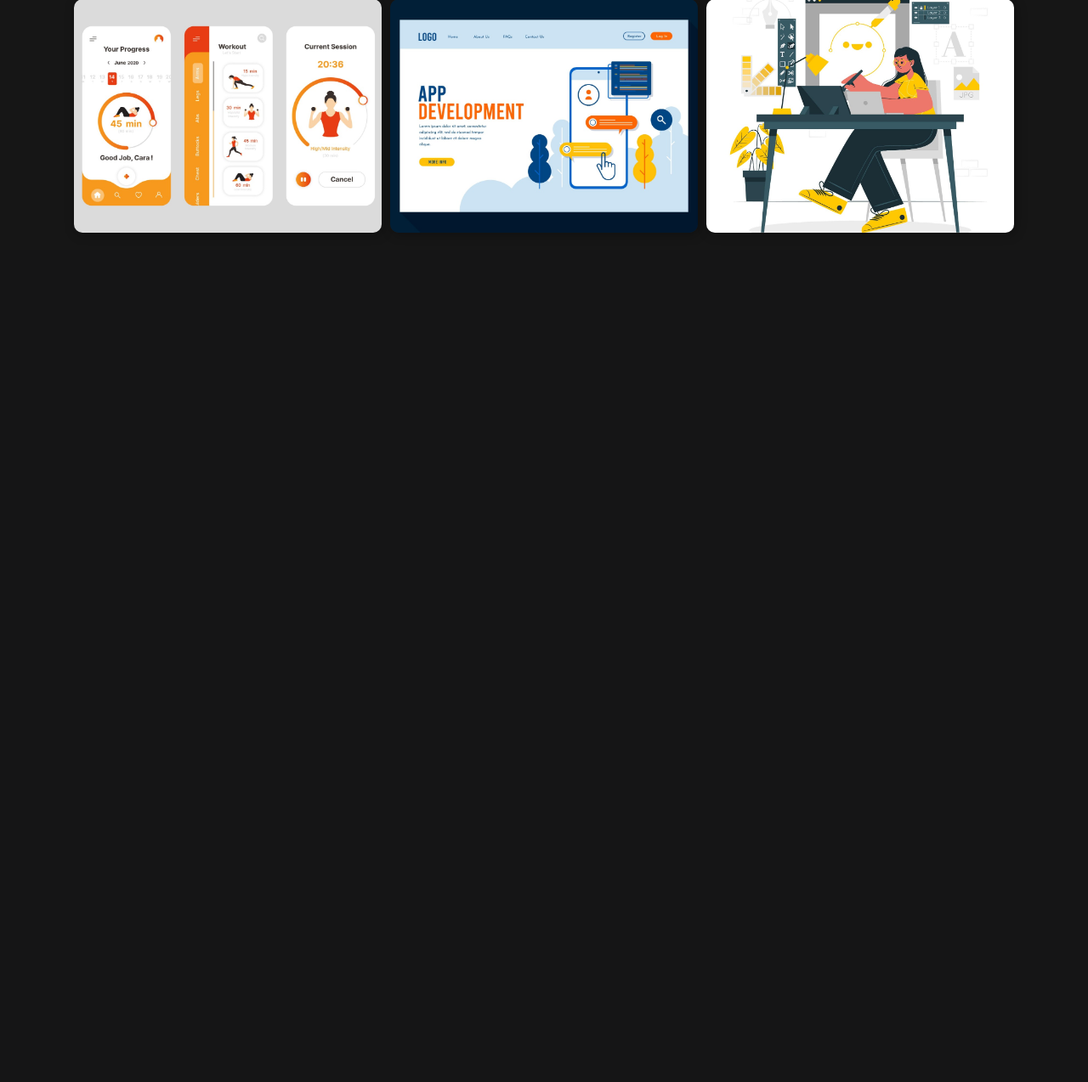
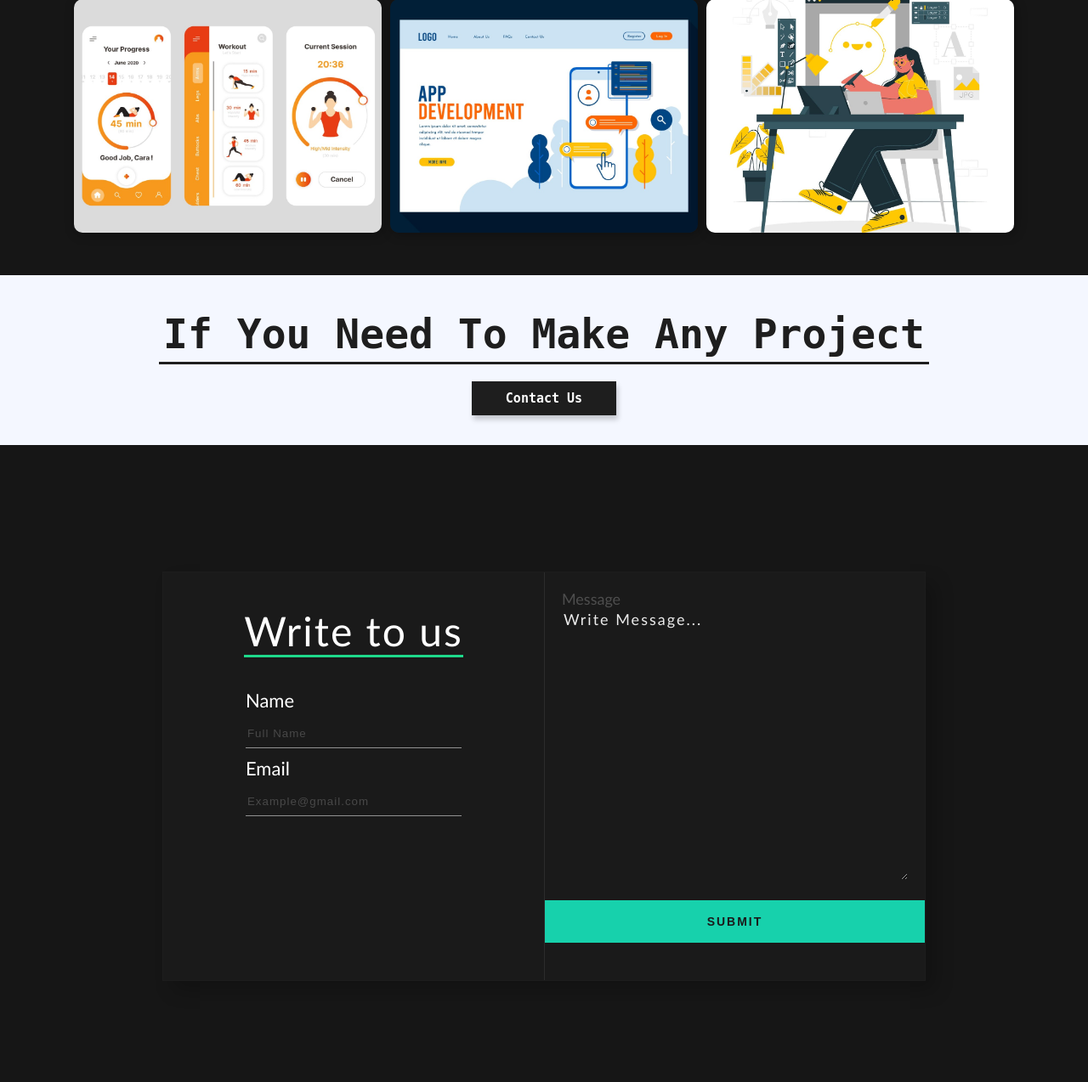
Before and after one commit to hasib457/WebProject, a PHP site: page / in a window 1280 px wide. Shown: the part 2044-3318 px from the top of the page at 85% size. Before the commit the page ends 2318 px from the top, so only its background shows below. Run offline with PHP 8.4, Linux system fonts and the light colour scheme.

Commit message:
add contact section

```diff
--- a/css/style.css
+++ b/css/style.css
@@ -365,3 +365,177 @@ nav{
     background-color: #FFFFFF;
     transition: all ease 0.3s;
 }
+
+#contact-btn{
+	width: 100%;
+	display: flex;
+	flex-direction: column;
+	justify-content:center;
+	align-items: center;
+	height: 200px;
+	background-color: #F4F7FF;
+	margin: 30px 0px;
+}
+.c-b-heading{
+	font-size: 3rem;
+	color:#1E1E1E;
+	font-family: monospace;
+	margin: 10px;
+	padding: 5px;
+	border-bottom: 3px solid #1E1E1E;
+
+}
+#contact-btn button{
+	color:#FFFFFF;
+	font-size: 15px;
+	font-family: monospace;
+    font-weight: bold;
+	width:170px;
+	height: 40px;
+	margin: 10px;
+	background-color: #1E1E1E;
+	border: none;
+	outline: none;
+	box-shadow: 2px 5px 6px rgba(0,0,0,0.2);
+}
+#contact-btn button:hover{
+	background-color: #17d1ac;
+	color:#000000;
+	transition: all ease 1s;
+	font-weight: bold;
+}
+
+#contact-form{
+	width: 100%;
+	height: 90vh;
+	display: flex;
+	justify-content: center;
+	align-items: center;
+
+}
+
+#contact-form form{
+	display: flex;
+	width: 70%;
+	height: 60vh;
+	background-color: #1A1A1A;
+	box-shadow: 12px 12px 20px rgba(0,0,0,0.2);
+	border: 1px solid rgba(255,255,255,0.01)
+}
+
+.contact-left{
+	width: 60%;
+	height: 100%;
+	display: flex;
+	flex-direction: column;
+	align-items: center;
+}
+
+.contact-right{
+	width: 60%;
+	height: 100%;
+	box-sizing: border-box;
+	display: flex;
+	flex-direction: column;
+	border-left: 1px solid rgba(255,255,255,0.08);
+}
+
+.contact-right button{
+	width: 100%;
+	height: 50px;
+	background-color: #17d1ac;
+	font-weight: bold;
+	outline: none;
+	border: none;
+	margin: 0px;
+	color:#1B1B1B;
+	font-size: 14px;
+	text-transform: uppercase;
+	letter-spacing: 2px;
+
+}
+
+.contact-right button:hover{
+	background-color: limegreen;
+	color:#000000;
+	transition: all ease 1s;
+	font-weight: bold;
+}
+
+.c-l-heading{
+	font-family: calibri;
+	color:#FFFFFF;
+	font-size: 3rem;
+	letter-spacing: 2px;
+	font-weight: 400;
+
+}
+
+.f-name,.f-email{
+	display: flex;
+	flex-direction: column;
+	font-family: calibri;
+
+}
+
+.f-name font,.f-email font{
+	color:white;
+	font-size: 22px;
+}
+
+.f-name input,.f-email input{
+	height: 30px;
+	width:250px;
+	border: none;
+	outline: none;
+	background-color:transparent;
+	border-bottom: 1px solid #929292;
+	color:#FFFFFF;
+	margin: 10px 0px;
+}
+
+.f-email input::placeholder,
+.f-name input::placeholder{
+	opacity: 0.5;
+	letter-spacing: 1px;
+}
+
+
+.f-name input:focus{
+	border-bottom: 1px solid #17d1ac;
+	transition: all ease 0.5s;
+}
+
+.message font{
+	font-size: 18px;
+	color:#4E4E4E;
+	font-family: calibri;
+
+}
+
+.message{
+	margin: 20px;
+}
+
+.contact-right textarea{
+	width: 100% !important;
+	height: 320px !important;
+	border: none;
+	outline: none;
+	background-color:transparent;
+	box-sizing: border-box;
+	color:#EBEBEB;
+	font-size: 16px;
+}
+
+.contact-right textarea::placeholder{
+	color:#EBEBEB;
+	font-size: 18px;
+	letter-spacing: 2px;
+	font-family: calibri;
+}
+
+.contact-right button:active{
+	transform: scale(1.04);
+	transition: all ease 0.1s;
+}
--- a/index.html
+++ b/index.html
@@ -20,7 +20,7 @@
             <li><a href="#about">About</a></li>
             <li><a href="#">Services</a></li>
             <li><a href="#">Portifolio</a></li>
-            <li><a href="#">Contact</a></li>
+            <li><a href="#contact-btn">Contact</a></li>
         </ul>
 
     </nav>
@@ -30,7 +30,7 @@
       <p>Hello</p>
       <h1>I'm <font color="#17d1ac"> Mohamed </font></Mohamed>Hasib</h1>
       <p class="details">we will provide you a perfect freelance services for your business</p>
-      <a href="#" class="contact-btn">Contact us</a>
+      <a href="#contact-btn" class="contact-btn">Contact us</a>
   </div>
   <!-- <div class="img">
       <img src="">
@@ -112,4 +112,33 @@
     </div>
   </section>
 
-</body>
+     <!--contact------------------->
+	<section id="contact-btn">
+	<h1 class="c-b-heading">If You Need To Make Any Project </h1>
+    <button >Contact Us</button>
+	</section>
+
+    <!--contact-form------------------->
+	<section id="contact-form">
+	<form>
+	<div class="contact-left">
+	<h1 class="c-l-heading"><font style="border-bottom: 3px solid #1ED98B;">Write to us</font></h1>
+	<div class="f-name">
+	<font >Name</font>
+	<input type="text" placeholder="Full Name"/>
+	</div>
+	<div class="f-email">
+	<font >Email</font>
+	<input type="email" placeholder="Example@gmail.com"/>
+	</div>
+	</div>
+	<div class="contact-right">
+	<div class="message">
+	<font >Message</font>
+	<textarea name="message" rows="5" cols="20" placeholder="Write Message..."></textarea>
+	</div>
+	<button>submit</button>
+	</div>
+
+	</form>
+	</section>
```
